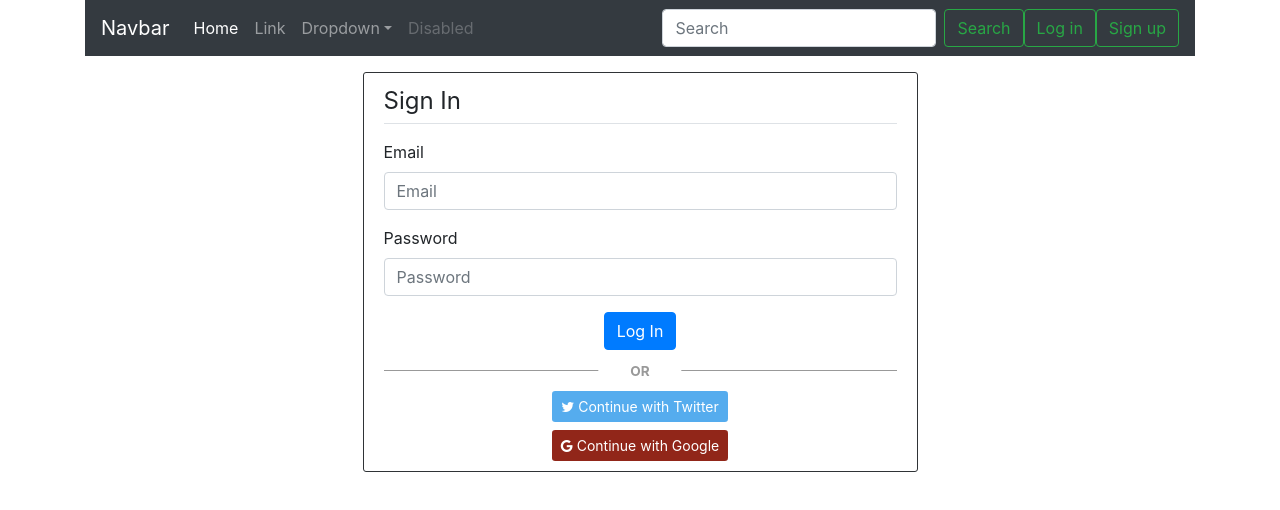
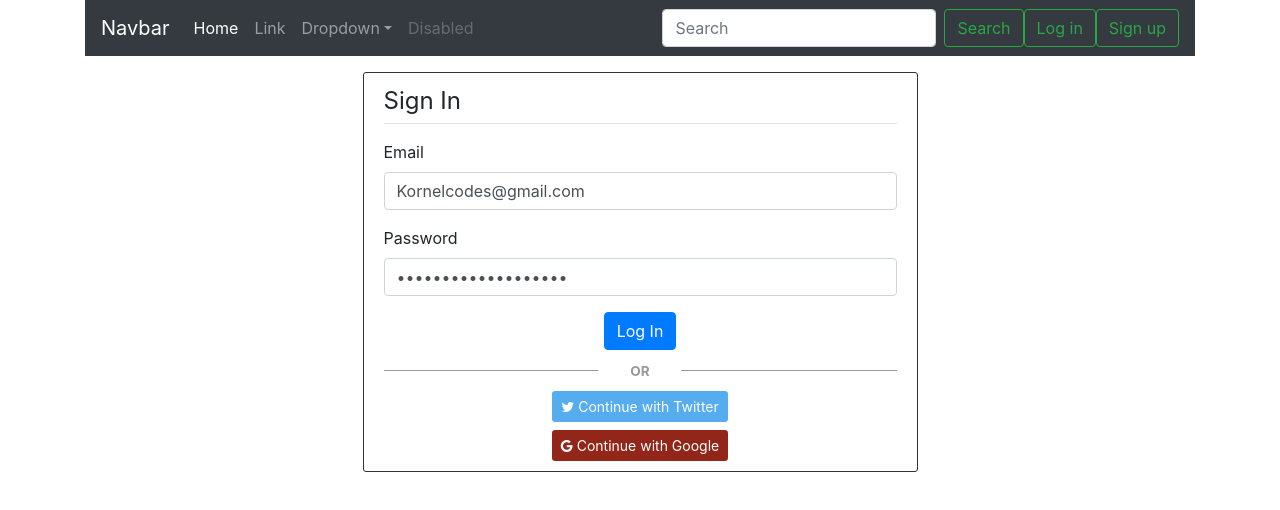
Before and after one commit to kkornel/typee, a React (Create React App) app in the folder frontend/: page /login in a window 1280 px wide. Shown: the top 510 px of the page. Built offline with nearby package versions, Linux system fonts and the light colour scheme; what password-validator would draw is missing.

Commit message:
Seed with initial values.

```diff
--- a/frontend/src/components/auth/LoginForm.js
+++ b/frontend/src/components/auth/LoginForm.js
@@ -2,9 +2,25 @@ import React, { Component } from 'react';
 import { connect } from 'react-redux';
 
 class LoginForm extends Component {
+  // state = {
+  //   email: { value: '', previousValue: '', error: null, touched: false },
+  //   password: { value: '', previousValue: '', error: null, touched: false },
+  //   componentDidMountForFirstTime: true,
+  // };
+  // TODO: Remove initial values
   state = {
-    email: { value: '', previousValue: '', error: null, touched: false },
-    password: { value: '', previousValue: '', error: null, touched: false },
+    email: {
+      value: 'Kornelcodes@gmail.com',
+      previousValue: '',
+      error: null,
+      touched: false,
+    },
+    password: {
+      value: 'Kkorneel1@gmail.com',
+      previousValue: '',
+      error: null,
+      touched: false,
+    },
     componentDidMountForFirstTime: true,
   };
 
--- a/frontend/src/components/auth/PasswordResetForm.js
+++ b/frontend/src/components/auth/PasswordResetForm.js
@@ -3,7 +3,9 @@ import ReCAPTCHA from 'react-google-recaptcha';
 import validator from 'validator';
 
 class ResetPasswordForm extends Component {
-  state = { emailValue: '', touched: false };
+  // state = { emailValue: '', touched: false };
+  // TODO: Remove initial values
+  state = { emailValue: 'Kornelcodes@gmail.com', touched: false };
 
   constructor(props) {
     super(props);
@@ -20,16 +22,17 @@ class ResetPasswordForm extends Component {
   onSubmit = (event) => {
     event.preventDefault();
 
-    if (!this.state.emailValue) {
-      this.emailErrorRef.current.hidden = false;
-    }
+    // TODO: Remove initial values (uncomment all)
+    // if (!this.state.emailValue) {
+    //   this.emailErrorRef.current.hidden = false;
+    // }
 
-    const recaptchaValue = this.recaptchaRef.current.getValue();
+    // const recaptchaValue = this.recaptchaRef.current.getValue();
 
-    if (!recaptchaValue) {
-      this.recaptchaErrorRef.current.hidden = false;
-      return;
-    }
+    // if (!recaptchaValue) {
+    //   this.recaptchaErrorRef.current.hidden = false;
+    //   return;
+    // }
 
     this.props.onSubmit(this.state.emailValue);
   };
@@ -91,7 +94,7 @@ class ResetPasswordForm extends Component {
           </div>
           <div className="row justify-content-center mt-2">
             <button type="submit" className="btn btn-primary">
-              Sign Up
+              Request password reset
             </button>
           </div>
         </fieldset>
--- a/frontend/src/components/auth/RegisterForm.js
+++ b/frontend/src/components/auth/RegisterForm.js
@@ -9,18 +9,19 @@ class RegisterForm extends Component {
   // Had to switch to controlled input, because redux-form does not re render
   // Fields on updating component (changing state), so there is no way to
   // change input class to is-invalid
+  // state = {
+  //   email: { value: '', error: null, touched: false },
+  //   username: { value: '', error: null, touched: false },
+  //   password1: { value: '', error: null, touched: false },
+  //   password2: { value: '', error: null, touched: false },
+  // };
+  // TODO: Remove initial values
   state = {
-    email: { value: '', error: null, touched: false },
-    username: { value: '', error: null, touched: false },
-    password1: { value: '', error: null, touched: false },
-    password2: { value: '', error: null, touched: false },
+    email: { value: 'Kornelcodes@gmail.com', error: null, touched: false },
+    username: { value: 'Kornelcodes@gmail.com', error: null, touched: false },
+    password1: { value: 'Kkorneel1@gmail.com', error: null, touched: false },
+    password2: { value: 'Kkorneel1@gmail.com', error: null, touched: false },
   };
-  // state = {
-  //   email: { value: 'Kornelcodes@gmail.com', error: null, touched: false },
-  //   username: { value: 'Kornelcodes@gmail.com', error: null, touched: false },
-  //   password1: { value: 'Kkorneel1@gmail.com', error: null, touched: false },
-  //   password2: { value: 'Kkorneel1@gmail.com', error: null, touched: false },
-  // };
 
   onSubmit = (event) => {
     event.preventDefault();
```
